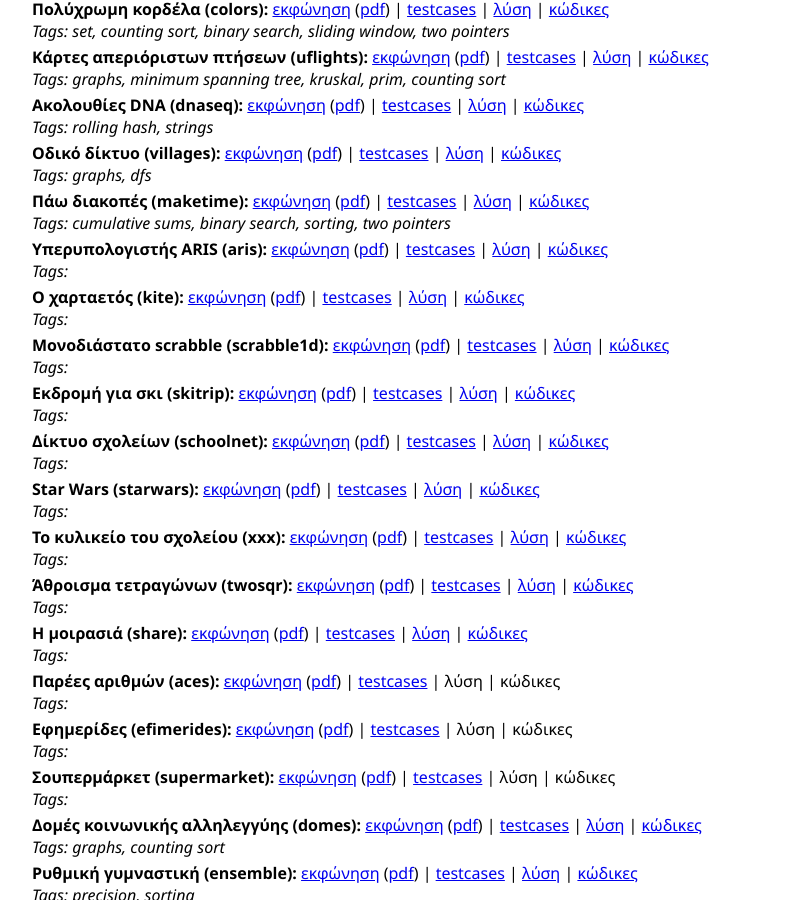
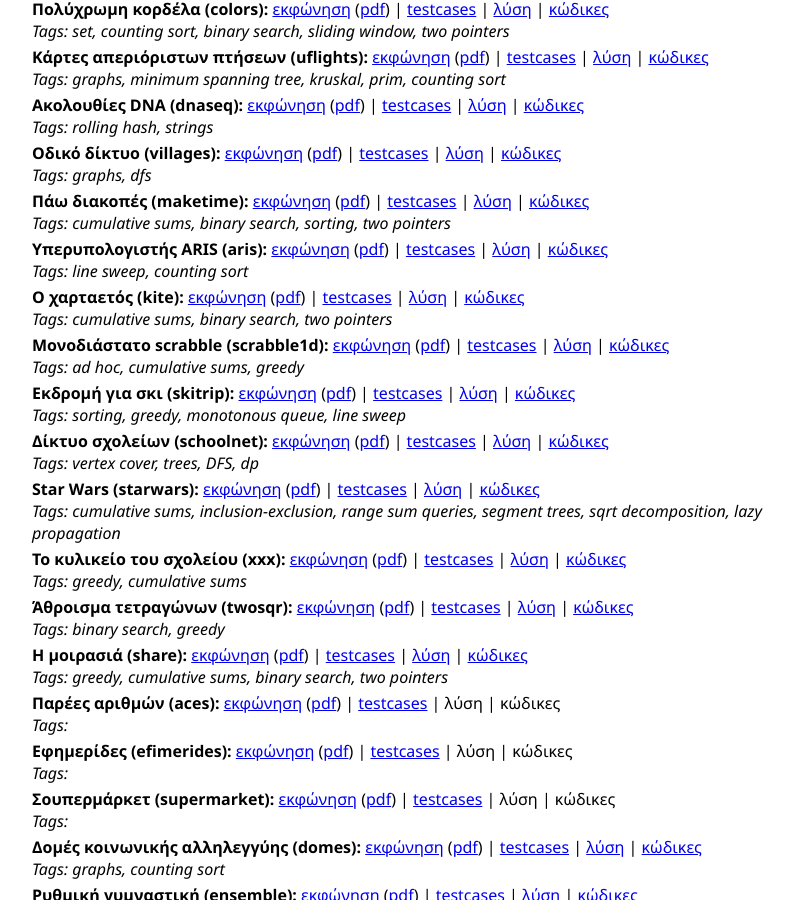
Before and after one commit to pdp-archive/pdp-archive.github.io, a Jekyll site: the page built from categorised.html, in a window 1280 px wide and 900 px high, scrolled down 876 px. Shown: the whole window, without its empty margins (211-1004 px from the left). Built offline with Jekyll 4.4.1, drawn with Linux system fonts in a browser that asks for light colours.

Commit message:
Add solutions tags to 27/28

```diff
--- a/_data/contests/27-PDP.yml
+++ b/_data/contests/27-PDP.yml
@@ -7,6 +7,7 @@ xxx:
    solution: true
    solution_author: "Γιώργος Βιδαλάκης"
    codes_in_git: true
+   solution_tags: ["greedy", "cumulative sums"]
 
 twosqr:
    full_name: "Άθροισμα τετραγώνων"
@@ -17,6 +18,7 @@ twosqr:
    solution: true
    solution_author: "Γιώργος Βιδαλάκης"
    codes_in_git: true
+   solution_tags: ["binary search", "greedy"]
 
 share:
    full_name: "Η μοιρασιά"
@@ -27,6 +29,7 @@ share:
    solution: true
    solution_author: "Γιώργος Βιδαλάκης"
    codes_in_git: true
+   solution_tags: ["greedy", "cumulative sums", "binary search", "two pointers"]
 
 aces:
    full_name: "Παρέες αριθμών"
--- a/_data/contests/28-PDP.yml
+++ b/_data/contests/28-PDP.yml
@@ -7,6 +7,7 @@ aris:
    solution_author: "Βαγγέλης Κηπουρίδης"
    codes_in_git: true
    statement_md: true
+   solution_tags: ["line sweep", "counting sort"]
 
 kite:
    full_name: "Ο χαρταετός"
@@ -17,6 +18,7 @@ kite:
    solution_author: "Γιώργος Βενιζέλος"
    codes_in_git: true
    statement_md: true
+   solution_tags: ["cumulative sums", "binary search", "two pointers"]
 
 scrabble1d:
    full_name: "Μονοδιάστατο scrabble"
@@ -27,6 +29,7 @@ scrabble1d:
    solution_author: "Γιώργος Βενιζέλος"
    codes_in_git: true
    statement_md: true
+   solution_tags: ["ad hoc", "cumulative sums", "greedy"]
 
 skitrip:
    full_name: "Εκδρομή για σκι"
@@ -38,6 +41,7 @@ skitrip:
    solution_author: "Δημήτρης Λως"
    codes_in_git: true
    points: 30
+   solution_tags: ["sorting", "greedy", "monotonous queue", "line sweep"]
 
 schoolnet:
    full_name: "Δίκτυο σχολείων"
@@ -49,6 +53,7 @@ schoolnet:
    solution_author: "Βαγγέλης Κηπουρίδης"
    codes_in_git: true
    points: 30
+   solution_tags: ["vertex cover", "trees", "DFS", "dp"]
 
 starwars:
    full_name: "Star Wars"
@@ -60,3 +65,4 @@ starwars:
    solution_author: "Δημήτρης Λως"
    codes_in_git: true
    points: 40
+   solution_tags: ["cumulative sums", "inclusion-exclusion", "range sum queries", "segment trees", "sqrt decomposition", "lazy propagation"]
```
